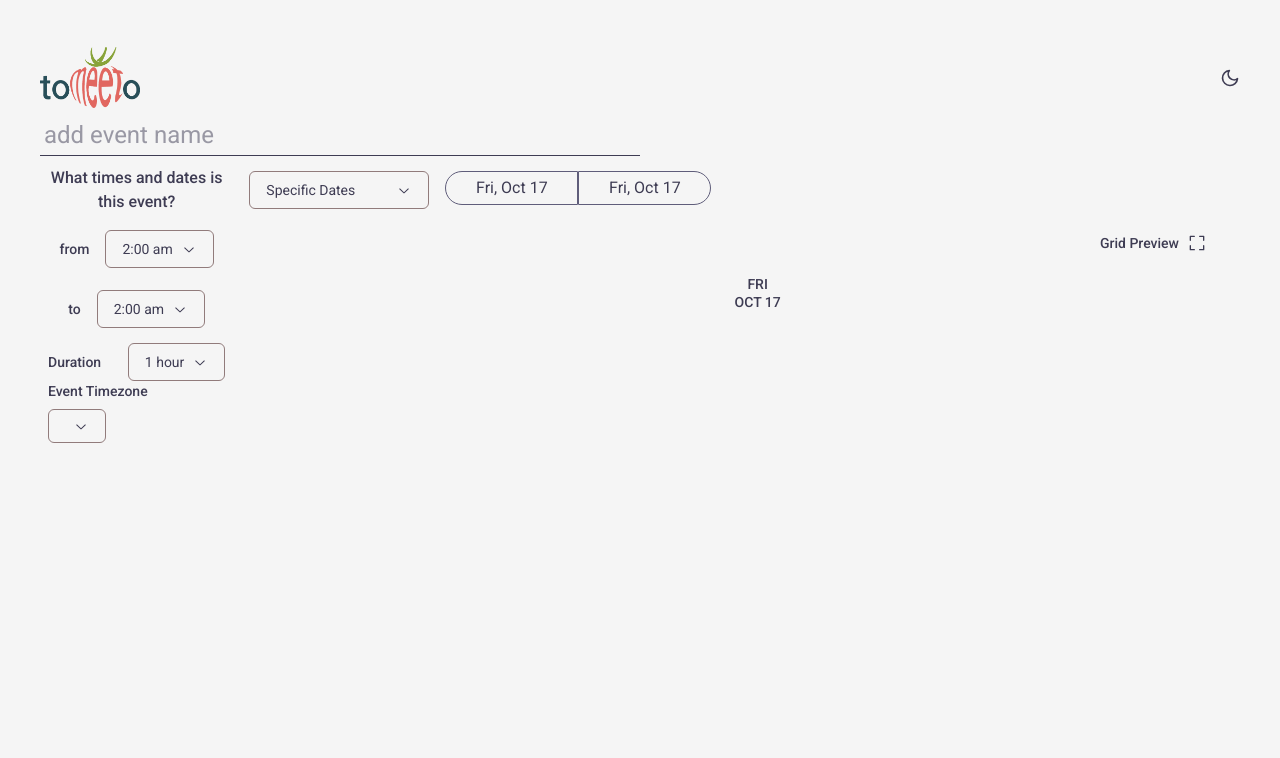
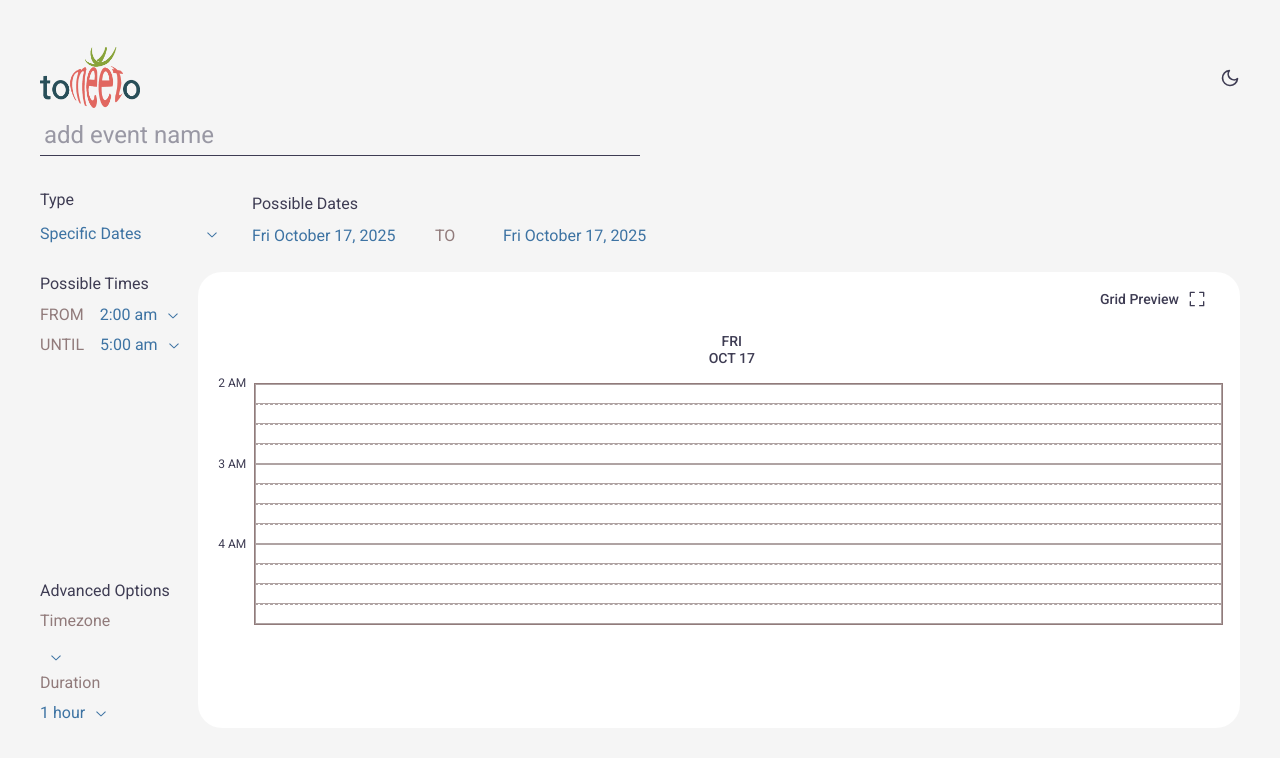
Before and after one commit to plan-cake/frontend, a Next.js app: page /new-event in a window 1280 px wide. Shown: the top 758 px of the page. Built offline with nearby package versions, Linux system fonts and the light colour scheme.

Commit message:
Add UI-Changes to Create Event

```diff
--- a/app/globals.css
+++ b/app/globals.css
@@ -33,6 +33,11 @@ body {
 .rdp-root {
   --rdp-accent-color: var(--calendar-accent);
   --rdp-accent-background-color: var(--calendar-accent-background);
+}
+
+.rdp-months {
+  display: flex;
+  justify-content: center;
 }
 
 @custom-variant dark (&:where(.dark, .dark *));
--- a/app/new-event/page.tsx
+++ b/app/new-event/page.tsx
@@ -18,7 +18,10 @@ export default function Page() {
     duration: 60,
     timezone: defaultTZ,
     dateRange: { from: new Date(), to: new Date() },
-    timeRange: { from: new Date(), to: new Date() },
+    timeRange: {
+      from: new Date(),
+      to: new Date(Date.now() + 3 * 60 * 60 * 1000), // 3 hours later
+    },
   });
 
   const handleTZChange = (newTZ: string | number) => {
@@ -57,20 +60,15 @@ export default function Page() {
   };
 
   return (
-    <div className="flex w-full grow flex-col space-y-2">
+    <div className="flex h-full w-full grow flex-col space-y-4 md:space-y-8">
       <input
         type="text"
         placeholder="add event name"
         className="w-full border-b-1 border-violet p-1 text-2xl focus:outline-none md:w-2/4 dark:border-gray-400"
       />
-      <div className="flex flex-1 auto-rows-fr grid-cols-12 flex-col place-content-stretch gap-x-2 gap-y-2 md:grid [&>*]:px-2">
-        {/* Prompt */}
-        <div className="col-span-2 flex items-center text-center font-medium">
-          What times and dates is this event?
-        </div>
-
+      <div className="grid w-full grid-cols-1 gap-y-2 md:grow md:grid-cols-[auto_repeat(10,minmax(0,1fr))] md:grid-rows-[auto_repeat(15,minmax(0,1fr))] md:gap-x-4 md:gap-y-1">
         {/* Date range picker */}
-        <div className="col-span-10 flex items-center">
+        <div className="flex items-center md:col-span-5">
           <DateRangeSelector
             eventRange={eventRange}
             onChangeEventRange={handleEventRangeChange}
@@ -78,8 +76,9 @@ export default function Page() {
         </div>
 
         {/* From/To */}
-        <div className="col-span-2 col-start-1 flex items-center justify-center space-x-4">
-          <label className="text-sm font-medium">from</label>
+        <label className="md:col-start-1 md:row-start-2"> Possible Times</label>
+        <div className="flex space-x-4 md:col-start-1 md:row-start-3">
+          <label className="text-gray-400">FROM</label>
           <TimeDropdown
             defaultTZ={defaultTZ}
             duration={eventRange.duration}
@@ -87,8 +86,8 @@ export default function Page() {
             onChange={(from) => handleTimeChange("from", from)}
           />
         </div>
-        <div className="col-span-2 col-start-1 flex items-center justify-center space-x-4">
-          <label className="text-sm font-medium">to</label>
+        <div className="flex space-x-4 md:col-start-1 md:row-start-4">
+          <label className="text-gray-400">UNTIL</label>
           <TimeDropdown
             defaultTZ={defaultTZ}
             duration={eventRange.duration}
@@ -97,44 +96,69 @@ export default function Page() {
           />
         </div>
 
-        {/* Timezone */}
-        <div className="col-span-2 col-start-1 row-span-3">
-          <div className="flex items-center justify-between">
-            <label className="text-sm font-medium">Duration</label>
+        {/* Timezone & Duration */}
+        <div className="md:contents">
+          {/* Desktop: show all options */}
+          <label
+            htmlFor="Advanced Option"
+            className="hidden md:col-start-1 md:row-start-12 md:block"
+          >
+            Advanced Options
+          </label>
+          <label
+            htmlFor="timezone"
+            className="hidden text-gray-400 md:col-start-1 md:row-start-13 md:block"
+          >
+            Timezone
+          </label>
+          <div className="hidden md:col-start-1 md:row-start-14 md:block">
+            <TimezoneSelect
+              value={eventRange.timezone}
+              onChange={handleTZChange}
+            />
+          </div>
+          <label className="hidden text-gray-400 md:col-start-1 md:row-start-15 md:block">
+            Duration
+          </label>
+          <div className="hidden md:col-start-1 md:row-start-16 md:block">
             <CustomSelect
               options={duationOptions}
               value={eventRange.duration}
               onValueChange={handleDurationChange}
             />
           </div>
-          <TimezoneSelect
-            value={eventRange.timezone}
-            onChange={handleTZChange}
-          />
+
+          {/* Mobile: expandable section */}
+          <details className="block md:hidden">
+            <summary className="cursor-pointer rounded px-1 py-2 font-medium">
+              Advanced Options
+            </summary>
+            <div className="mt-2 flex flex-col gap-1">
+              <label htmlFor="timezone" className="text-gray-400">
+                Timezone
+              </label>
+              <TimezoneSelect
+                value={eventRange.timezone}
+                onChange={handleTZChange}
+              />
+              <label className="text-gray-400">Duration</label>
+              <CustomSelect
+                options={duationOptions}
+                value={eventRange.duration}
+                onValueChange={handleDurationChange}
+              />
+            </div>
+          </details>
         </div>
 
-        <div className="group col-span-10 col-start-3 row-span-9 row-start-2 flex-1">
+        <div className="hidden flex-1 md:col-span-10 md:col-start-2 md:row-span-15 md:row-start-2 md:block">
           <GridPreviewDialog eventRange={eventRange} />
-
-          {/* <div className="mr-4 flex items-center justify-end space-x-2">
-            <label className="text-sm font-medium">{timezone}</label>
-            <label className="text-sm font-medium">Grid Preview</label>
-            <EnterFullScreenIcon className="h-5 w-5 cursor-pointer text-violet hover:text-red" />
-          </div>
-          <ScheduleGrid
-            eventRange={eventRange}
-            disableSelect={true}
-            timezone={timezone}
-          /> */}
         </div>
       </div>
-      <style jsx>{`
-        @media (max-width: 768px) {
-          div[style] {
-            grid-template-rows: 80px auto !important;
-          }
-        }
-      `}</style>
+
+      <div className="flex min-h-0 flex-1 md:hidden">
+        <GridPreviewDialog eventRange={eventRange} />
+      </div>
     </div>
   );
 }
--- a/app/ui/components/custom-select.tsx
+++ b/app/ui/components/custom-select.tsx
@@ -36,7 +36,7 @@ export default function CustomSelect({
     >
       <Select.Trigger
         className={cn(
-          "inline-flex items-center justify-between rounded-md border border-gray-400 px-4 py-2 text-sm focus:outline-none",
+          "inline-flex items-center justify-between rounded-md text-blue focus:outline-none dark:text-red",
           className,
         )}
         aria-label="Custom select"
@@ -89,7 +89,7 @@ const SelectItem = forwardRef<HTMLDivElement, SelectProps>(
       <Select.Item
         ref={ref}
         value={value.toString()}
-        className="relative flex h-[30px] items-center rounded px-6 text-sm leading-none select-none hover:outline-none data-[disabled]:pointer-events-none data-[disabled]:text-gray-400 data-[highlighted]:bg-blue data-[highlighted]:text-white dark:data-[highlighted]:bg-red dark:data-[highlighted]:text-bone"
+        className="relative flex h-[30px] items-center rounded px-6 leading-none select-none hover:outline-none data-[disabled]:pointer-events-none data-[disabled]:text-gray-400 data-[highlighted]:bg-blue data-[highlighted]:text-white dark:data-[highlighted]:bg-red dark:data-[highlighted]:text-bone"
       >
         <Select.ItemText>{children}</Select.ItemText>
         <Select.ItemIndicator className="absolute left-2 inline-flex w-4 items-center justify-center">
--- a/app/ui/components/date-range/date-range-drawer.tsx
+++ b/app/ui/components/date-range/date-range-drawer.tsx
@@ -41,10 +41,10 @@ export default function DateRangeDrawer({
       <Dialog.Portal>
         <Dialog.Overlay className="fixed inset-0 z-40 bg-gray-700/40" />
         <Dialog.Content
-          className="fixed right-0 bottom-0 left-0 z-50 flex h-[500px] w-full animate-slideUp flex-col data-[state=closed]:animate-slideDown"
+          className="flex-coldata-[state=closed]:animate-slideDown fixed right-0 bottom-0 left-0 z-50 flex h-[500px] w-full animate-slideUp"
           aria-label="Date range picker"
         >
-          <div className="flex-1 justify-center overflow-y-auto rounded-md rounded-t-[10px] bg-white p-4 shadow-lg dark:bg-violet">
+          <div className="flex-1 justify-center overflow-y-auto rounded-t-4xl bg-white p-8 shadow-lg dark:bg-violet">
             <div
               aria-hidden
               className="sticky mx-auto mb-8 h-1.5 w-12 flex-shrink-0 rounded-full bg-gray-300"
@@ -76,12 +76,8 @@ const DateRangeDrawerSelector = ({
   if (eventRange?.type === "specific") {
     const specificRange = eventRange.dateRange;
     return (
-      <div className="flex flex-col space-y-2 space-x-20 md:flex-row md:pl-4">
-        <DateRangeInput
-          specificRange={specificRange}
-          onChangeSpecific={onChangeSpecific}
-        />
-        {displayCalendar && (
+      <div className="flex flex-col space-y-2">
+        {displayCalendar ? (
           <Calendar
             selectedRange={{
               from: specificRange.from || undefined,
@@ -96,11 +92,25 @@ const DateRangeDrawerSelector = ({
               }
             }}
           />
+        ) : (
+          <>
+            <label className="text-start">Possible Dates</label>
+            <DateRangeInput
+              specificRange={specificRange}
+              onChangeSpecific={onChangeSpecific}
+            />
+          </>
         )}
       </div>
     );
   }
   return (
+    <div className="flex flex-col space-y-2">
+      {!displayCalendar && (
+        <label className="text-start" htmlFor="date-range">
+          Dates
+        </label>
+      )}
       <WeekdayCalendar
         selectedDays={
           eventRange?.weekdays ?? {
@@ -115,5 +125,6 @@ const DateRangeDrawerSelector = ({
         }
         onChange={onChangeWeekday}
       />
+    </div>
   );
 };
--- a/app/ui/components/date-range/date-range-input.tsx
+++ b/app/ui/components/date-range/date-range-input.tsx
@@ -10,27 +10,36 @@ export default function DateRangeInput({
   onChangeSpecific,
 }: DateRangeInputProps) {
   const displayFrom = specificRange?.from
-    ? format(specificRange.from, "EEE, MMM d")
+    ? format(specificRange.from, "EEE MMMM d, yyyy")
     : "";
   const displayTo = specificRange?.to
-    ? format(specificRange.to, "EEE, MMM d")
+    ? format(specificRange.to, "EEE MMMM d, yyyy")
     : "";
   return (
-    <form className="ma2 flex w-fit flex-row rounded-full">
+    <form className="flex flex-col gap-y-2 md:flex-row">
+      <div className="flex space-x-4">
+        <label className="text-gray-400 md:hidden">FROM</label>
         <input
-        size={10}
+          // size={10}
           value={displayFrom}
           onChange={(e) => onChangeSpecific?.("from", new Date(e.target.value))}
-        className="rounded-l-full border-1 border-violet-500 px-4 py-1 text-center hover:border-lion focus:outline-none dark:border-gray-400 dark:hover:border-bone"
+          className="text-blue focus:outline-none dark:text-red"
           aria-label="Start date"
         />
+      </div>
+
+      <span className="mr-2 hidden text-gray-400 md:block">TO</span>
+
+      <div className="flex space-x-4">
+        <label className="text-gray-400 md:hidden">UNTIL</label>
         <input
-        size={10}
+          // size={10}
           value={displayTo}
           onChange={(e) => onChangeSpecific?.("to", new Date(e.target.value))}
-        className="rounded-r-full border-1 border-violet-500 px-4 py-1 text-center hover:border-lion focus:outline-none dark:border-gray-400 dark:hover:border-bone"
+          className="text-blue focus:outline-none md:text-end dark:text-red"
           aria-label="End date"
         />
+      </div>
     </form>
   );
 }
--- a/app/ui/components/date-range/date-range-popover.tsx
+++ b/app/ui/components/date-range/date-range-popover.tsx
@@ -2,7 +2,6 @@
 
 import * as Popover from "@radix-ui/react-popover";
 import { Calendar } from "../month-calendar";
-import { format } from "date-fns";
 import { DateRangeProps } from "@/app/_types/date-range-types";
 import DateRangeInput from "./date-range-input";
 
--- a/app/ui/components/date-range/date-range-selector.tsx
+++ b/app/ui/components/date-range/date-range-selector.tsx
@@ -73,6 +73,8 @@ export default function DateRangeSelector({
   };
 
   const select = (
+    <div className="flex flex-col gap-1">
+      <label htmlFor="date-range-type">Type</label>
       <CustomSelect
         options={[
           { label: "Specific Dates", value: "specific" },
@@ -82,6 +84,7 @@ export default function DateRangeSelector({
         onValueChange={handleRangeTypeChange}
         className="hidden min-h-9 min-w-[180px] md:flex"
       />
+    </div>
   );
 
   if (isMobile) {
@@ -96,13 +99,17 @@ export default function DateRangeSelector({
   }
 
   return (
-    <div className="flex gap-4 md:flex-row">
+    <div className="mb-4 flex flex-row gap-8">
       {select}
+      <div className="flex flex-col justify-center gap-2">
         {eventRange?.type === "specific" ? (
+          <>
+            <label htmlFor="date-range">Possible Dates</label>
             <DateRangePopover
               specificRange={eventRange.dateRange}
               onChangeSpecific={updateSpecificRange}
             />
+          </>
         ) : (
           <WeekdayCalendar
             selectedDays={
@@ -120,5 +127,6 @@ export default function DateRangeSelector({
           />
         )}
       </div>
+    </div>
   );
 }
--- a/app/ui/components/schedule/grid-preview-dialog.tsx
+++ b/app/ui/components/schedule/grid-preview-dialog.tsx
@@ -22,7 +22,7 @@ export default function GridPreviewDialog({
   };
 
   return (
-    <div className="h-full">
+    <div className="relative grow md:h-full md:w-full">
       {isOpen && (
         <div
           className="fixed inset-0 z-50 bg-gray-700/40"
@@ -34,7 +34,11 @@ export default function GridPreviewDialog({
       )}
       <motion.div
         layout
-        className={`flex flex-col space-y-4 rounded border border-transparent ${isOpen ? "fixed inset-0 z-50 m-auto h-[85vh] w-[85vw] rounded-lg bg-white p-8 dark:bg-violet" : "h-full p-2 hover:border-violet dark:hover:border-gray-400"}`}
+        className={`flex flex-col space-y-4 overflow-hidden rounded-3xl border border-transparent bg-[#FFFFFF] dark:bg-[#343249] ${
+          isOpen
+            ? "fixed inset-0 z-50 m-auto h-[85vh] w-[85vw] bg-white p-8 dark:bg-violet"
+            : "absolute inset-0 h-full w-full pt-4 pr-4 pb-4 pl-2"
+        } `}
       >
         <motion.div
           layout
@@ -57,20 +61,20 @@ export default function GridPreviewDialog({
           )}
         </motion.div>
         {isOpen ? (
-          <motion.div className="h-full grow space-y-4">
+          <motion.div className="h-[85%] grow space-y-4">
             <ScheduleGrid
               eventRange={eventRange}
               disableSelect
               timezone={timezone}
             />
-            <div className="flex items-center justify-between">
-              <TimezoneSelect
-                value={timezone}
-                onChange={handleTZChange}
-                className="ml-[50px] flex items-end gap-4"
-                label="See event in"
-              />
-              <label className="mr-[20px] text-sm">
+            <div className="flex flex-col md:flex-row md:items-center md:justify-between">
+              <label className="flex items-center text-sm md:ml-[50px]">
+                See event in{" "}
+                <span className="ml-1 font-bold text-blue dark:text-red">
+                  <TimezoneSelect value={timezone} onChange={handleTZChange} />
+                </span>
+              </label>
+              <label className="text-sm md:mr-[20px]">
                 Original Event in{" "}
                 <span className="font-bold text-blue dark:text-red">
                   {eventRange.timezone}
@@ -79,7 +83,7 @@ export default function GridPreviewDialog({
             </div>
           </motion.div>
         ) : (
-          <motion.div className="grow space-y-4">
+          <motion.div className="h-full grow space-y-4">
             <ScheduleGrid
               eventRange={eventRange}
               disableSelect={true}
--- a/app/ui/components/schedule/schedule-grid.tsx
+++ b/app/ui/components/schedule/schedule-grid.tsx
@@ -144,12 +144,12 @@ export default function ScheduleGrid({
   return (
     <div
       className="relative grid grid-cols-[auto_1fr_auto] grid-rows-[auto_1fr]"
-      style={{ maxHeight: "80%" }}
+      style={{ maxHeight: "90%" }}
     >
       {/* Column Headers */}
       <div style={{ width: `${timeColWidth}px` }} />
       <div
-        className={`grid h-[50px] items-center bg-white transition-shadow duration-200 dark:bg-violet`}
+        className={`grid h-[50px] items-center transition-shadow duration-200`}
         style={{
           gridColumn: "2",
           gridTemplateColumns: `repeat(${visibleDays.length}, 1fr) auto`,
--- a/app/ui/components/timezone-select.tsx
+++ b/app/ui/components/timezone-select.tsx
@@ -9,16 +9,12 @@ type TimezoneSelectProps = {
 };
 
 export default function TimezoneSelect({
-  label = "Event Timezone",
   value,
   onChange,
   className,
 }: TimezoneSelectProps) {
   return (
     <div className={className}>
-      <label htmlFor="timezone" className="mb-2 block text-sm font-medium">
-        {label}
-      </label>
       <CustomSelect
         options={groupedTimezones}
         isGrouped
```
Also changed, not shown: app/ui/components/weekday-calendar.tsx (+14 -14 lines). Lines whose indentation alone changed are shown as unchanged.
